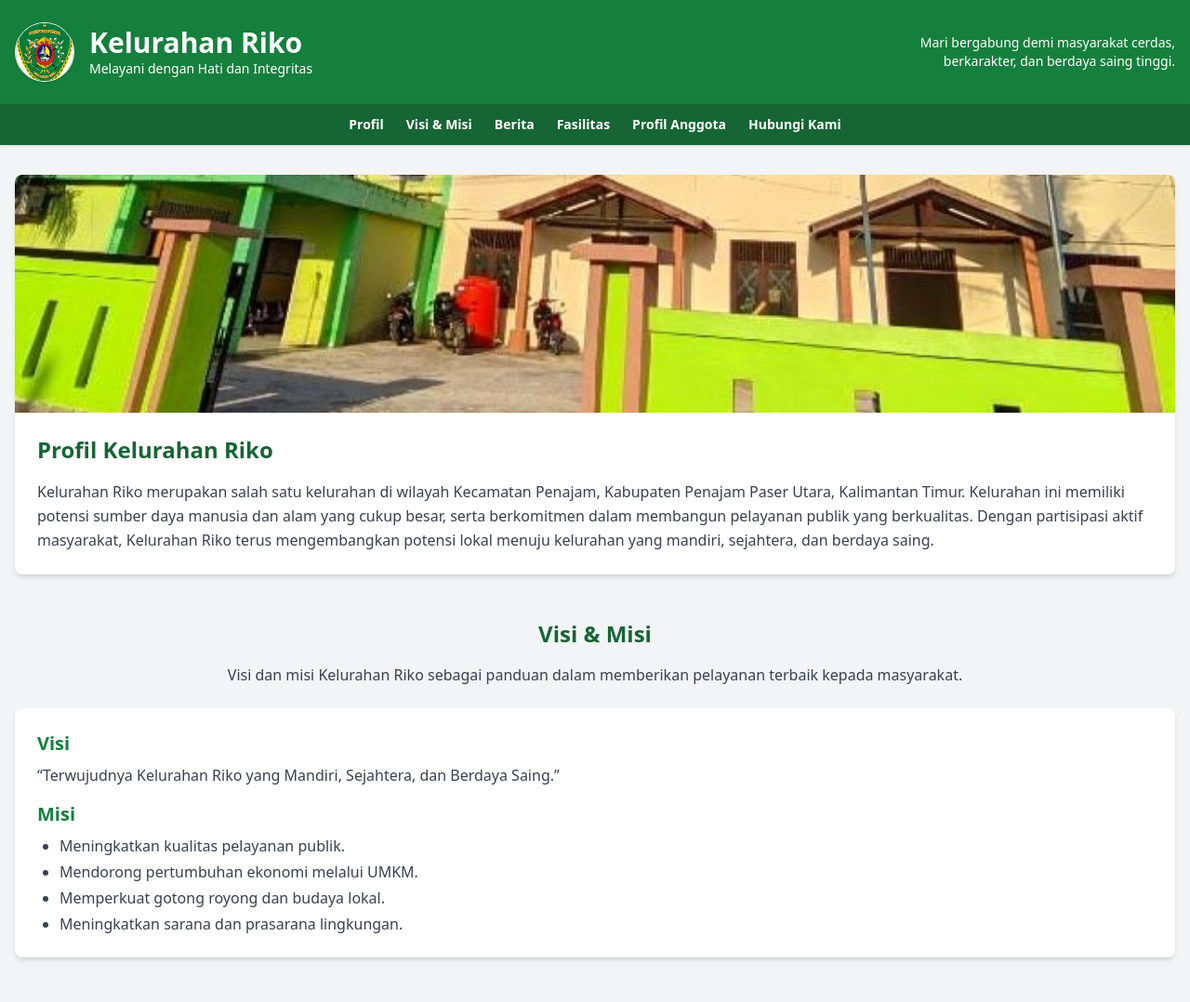
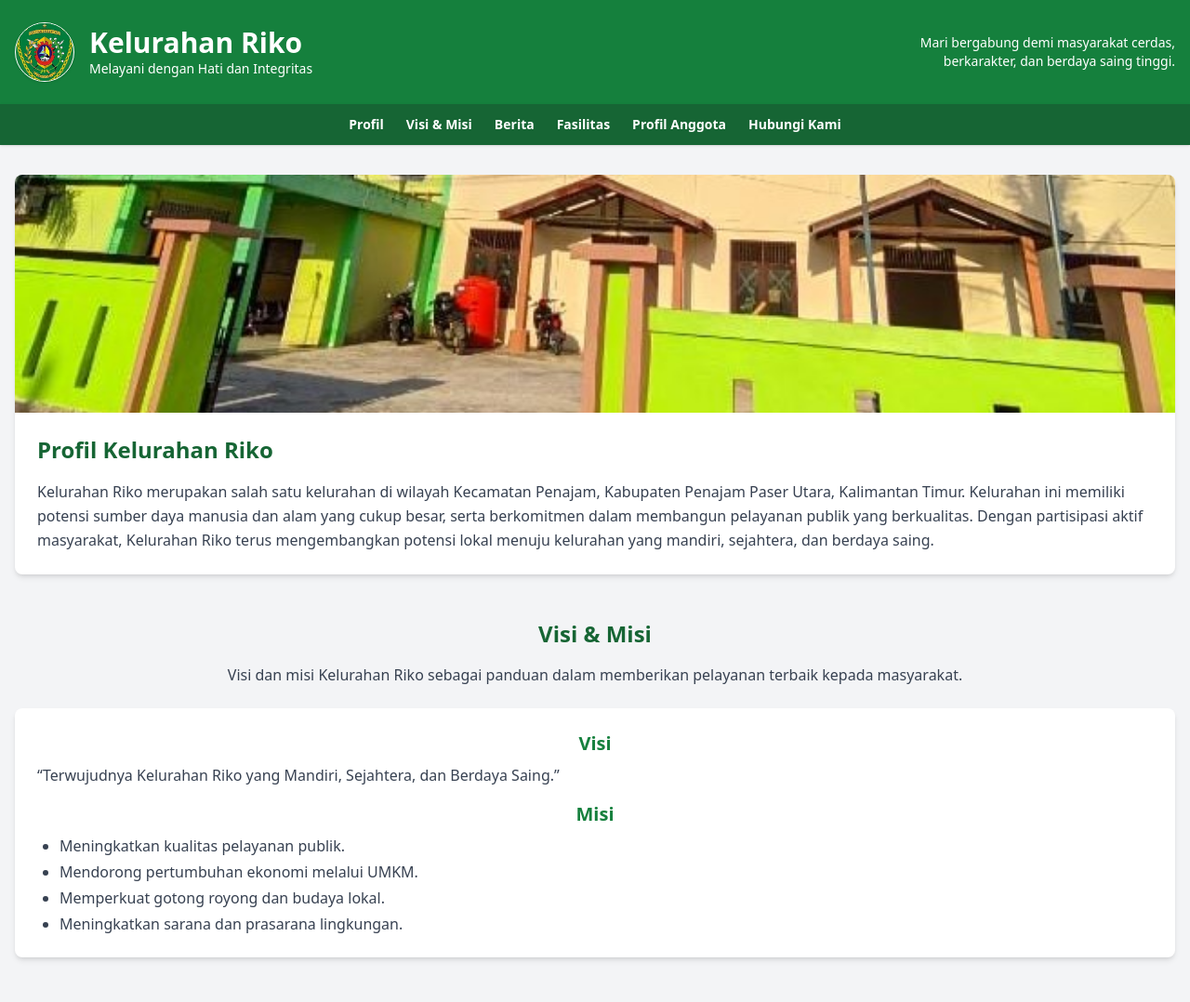
Before and after one commit to ahmdzhrrr/web-kelurahan-riko, a PHP site: page / in a window 1280 px wide. Shown: the top 1078 px of the page at 93% size. Run offline with PHP 8.4, Linux system fonts and the light colour scheme; some libraries are stand-ins or nearby versions.

Commit message:
minor change

```diff
--- a/frontend/resources/views/visi-misi.php
+++ b/frontend/resources/views/visi-misi.php
@@ -3,10 +3,10 @@
         <h2 class="text-2xl font-bold mb-4 text-green-800 text-center">Visi & Misi</h2>
         <p class="text-gray-700 mb-6 text-center">Visi dan misi Kelurahan Riko sebagai panduan dalam memberikan pelayanan terbaik kepada masyarakat.</p>
         <div class="bg-white rounded-lg shadow-md p-6">
-            <h3 class="text-xl font-semibold text-green-700">Visi</h3>
+            <h3 class="text-xl font-semibold text-green-700 text-center">Visi</h3>
             <p class="text-gray-700 mt-2 mb-4">&ldquo;<?= e($visi_misi['visi']) ?>&rdquo;</p>
 
-            <h3 class="text-xl font-semibold text-green-700">Misi</h3>
+            <h3 class="text-xl font-semibold text-green-700 text-center">Misi</h3>
             <ul class="list-disc pl-6 text-gray-700 mt-2 space-y-1">
                 <?php foreach ($visi_misi['misi'] as $poin): ?>
                     <li><?= e($poin) ?></li>
```
Also changed, not shown: public/assets/images/logo/logo-kelurahan.jpg.
